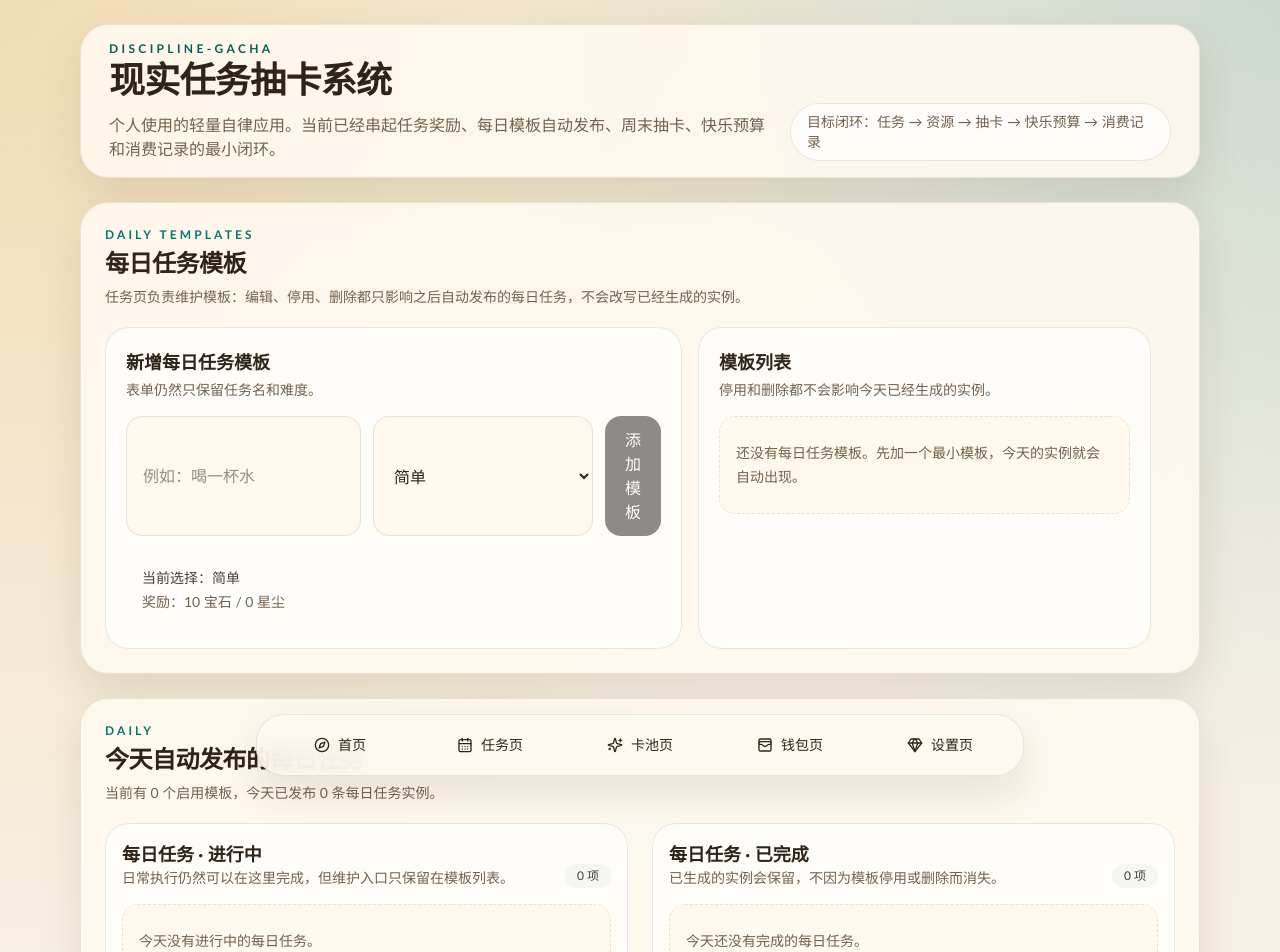
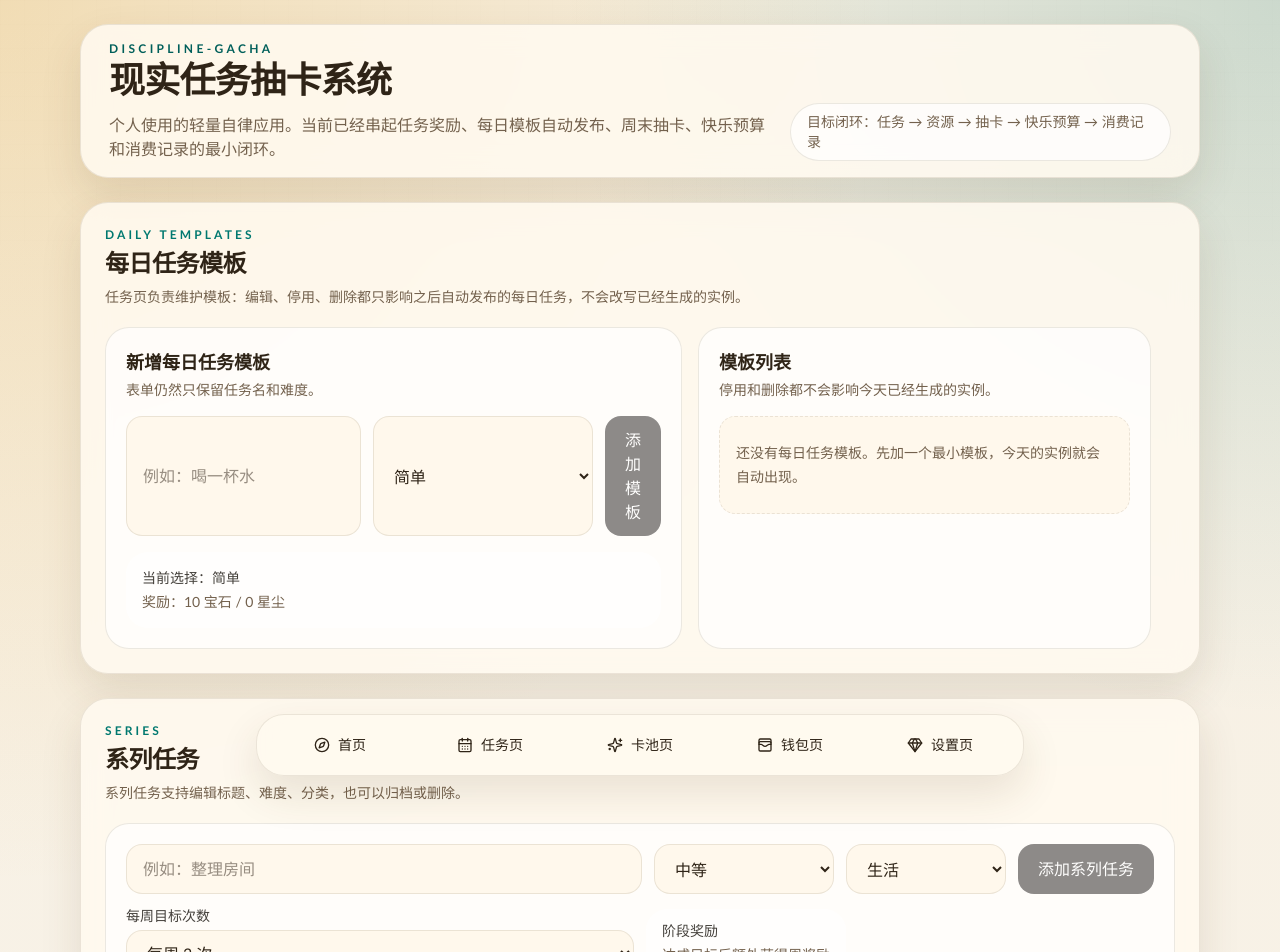
Before and after one commit to gkh-gbh/discipline-gacha, a Next.js app: page /tasks in a window 1280 px wide. Shown: the top 952 px of the page. Built offline with nearby package versions, Linux system fonts and the light colour scheme.

Commit message:
refactor: remove redundant daily tasks section from tasks page
Daily tasks are already visible on the home page. Removing the
duplicate section from the tasks page simplifies the layout and
reduces visual clutter.

```diff
--- a/src/app/tasks/page.tsx
+++ b/src/app/tasks/page.tsx
@@ -3,12 +3,11 @@
 import { useEffect, useMemo, useState } from "react";
 
 import { useAppState } from "@/components/app-state-provider";
-import { FloatingNotice, PlaceholderNote, SectionCard, TaskPreviewList } from "@/components/ui";
+import { FloatingNotice, PlaceholderNote, SectionCard } from "@/components/ui";
 import {
   getArchivedTasksByType,
   getCompletedTasksByType,
   getSeriesTaskGroups,
-  getTodayDailyTasks,
 } from "@/lib/app-state";
 import {
   difficultyMeta,
@@ -85,9 +84,6 @@ export default function TasksPage() {
   } | null>(null);
 
   const rewardSettings = getTaskRewardSettingsFromUserSettings(appState.userSettings);
-  const todayDailyTasks = getTodayDailyTasks(appState);
-  const todayDailyActiveTasks = todayDailyTasks.filter((task) => task.status === "active");
-  const todayDailyCompletedTasks = todayDailyTasks.filter((task) => task.status === "completed");
   const allDailyTemplates = appState.dailyTaskTemplates;
   const seriesTaskGroups = getSeriesTaskGroups(appState);
   const archivedSeriesTasks = getArchivedTasksByType(appState, "series");
@@ -527,28 +523,6 @@ export default function TasksPage() {
               })}
             </div>
           </div>
-        </div>
-      </SectionCard>
-
-      <SectionCard
-        eyebrow={taskTypeMeta.daily.eyebrow}
-        title="今天自动发布的每日任务"
-        description={`当前有 ${allDailyTemplates.filter((template) => template.isActive).length} 个启用模板，今天已发布 ${todayDailyTasks.length} 条每日任务实例。`}
-      >
-        <div className="grid gap-6 xl:grid-cols-2">
-          <TaskPreviewList
-            title="每日任务 · 进行中"
-            subtitle="日常执行仍然可以在这里完成，但维护入口只保留在模板列表。"
-            items={todayDailyActiveTasks}
-            emptyMessage={taskTypeMeta.daily.activeEmptyMessage}
-            onComplete={handleComplete}
-          />
-          <TaskPreviewList
-            title="每日任务 · 已完成"
-            subtitle="已生成的实例会保留，不因为模板停用或删除而消失。"
-            items={todayDailyCompletedTasks}
-            emptyMessage={taskTypeMeta.daily.completedEmptyMessage}
-          />
         </div>
       </SectionCard>
 
```
